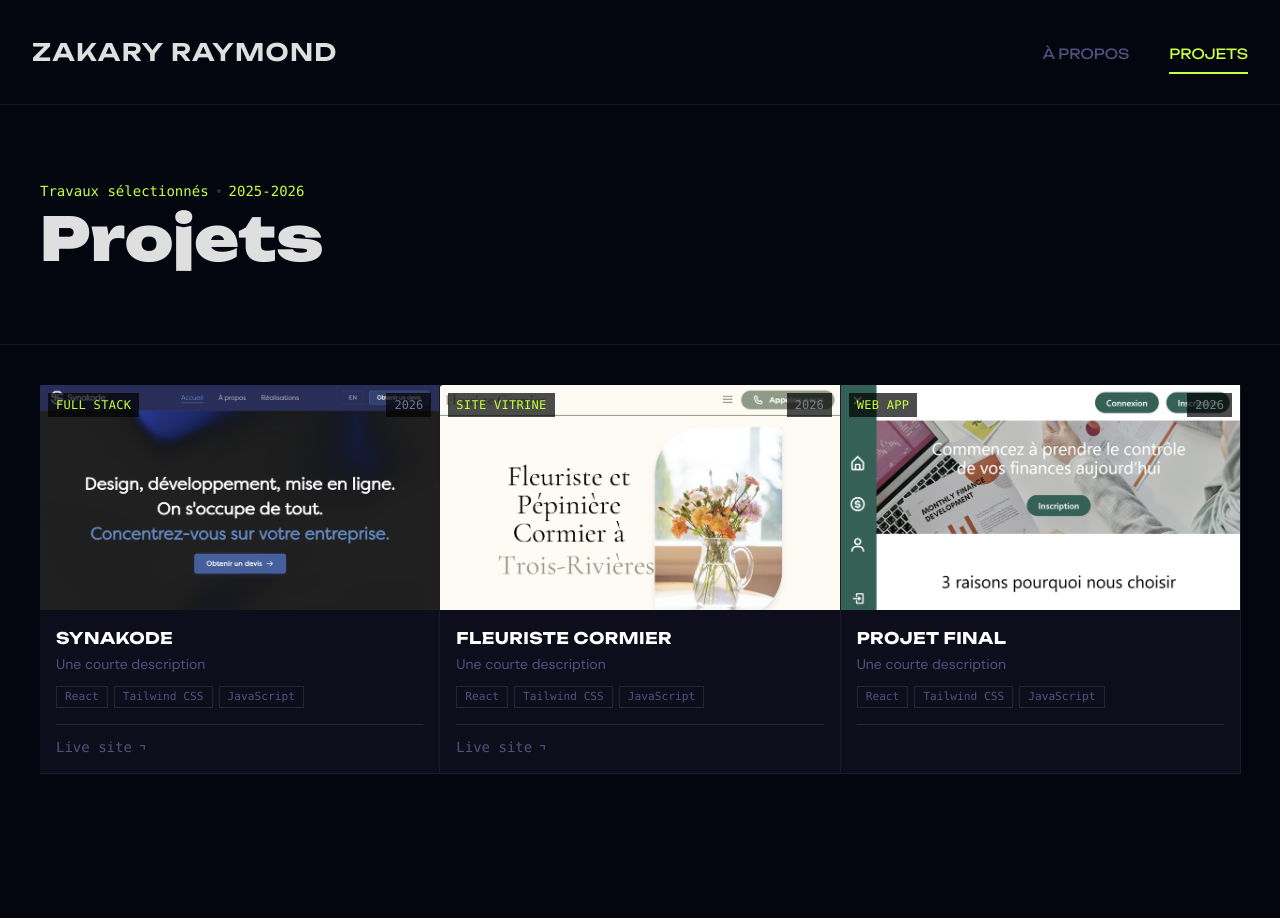
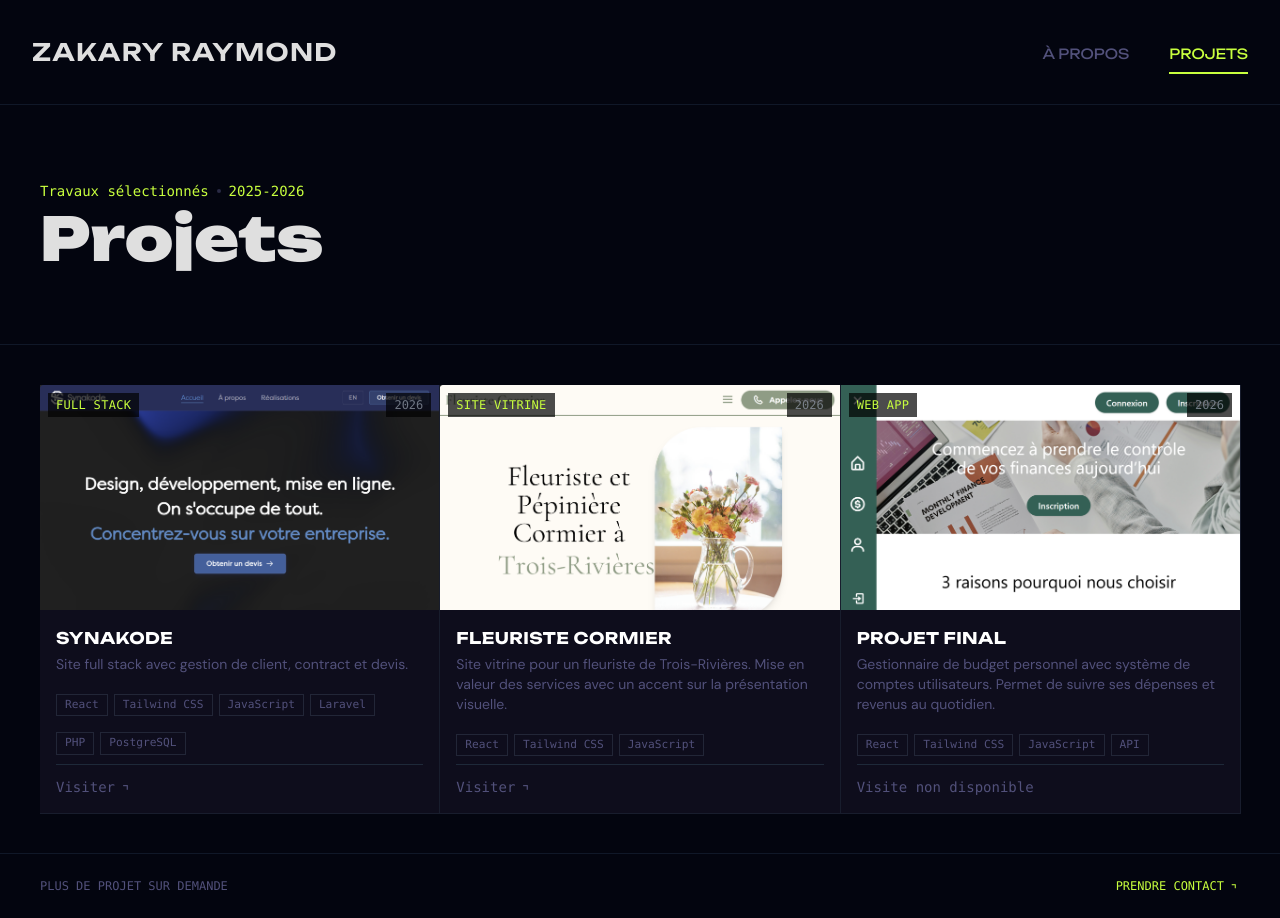
Before and after one commit to ZakaryRay/portfolio, a React (Vite) app in the folder portfolio/: page /projets in a window 1280 px wide. Before the commit the page ends 813 px from the top, so only its background shows below. Built offline with nearby package versions, Linux system fonts and the light colour scheme.

Commit message:
Small details left

```diff
--- /dev/null
+++ b/portfolio/src/assets/components_projets/Footer_projet.jsx
@@ -0,0 +1,45 @@
+import React from "react";
+import { motion } from "framer-motion";
+
+const container = {
+    hidden: { opacity: 0, y: 12 },
+    show: {
+        opacity: 1,
+        y: 0,
+        transition: { staggerChildren: 0.1, delayChildren: 0.1, duration: 0.5, ease: "easeOut" },
+    },
+};
+
+const item = {
+    hidden: { opacity: 0, y: 12 },
+    show: {
+        opacity: 1,
+        y: 0,
+        transition: { duration: 0.5, ease: "easeOut" },
+    },
+};
+
+const Footer_projet = () => {
+    return (
+        <motion.div
+            variants={container}
+            initial="hidden"
+            whileInView="show"
+            viewport={{ once: true, amount: 0.6 }}
+            className="uppercase font-mono text-xs flex justify-between px-10 py-6 ">
+            <motion.p variants={item} className="text-gray-purple">
+                Plus de projet sur demande
+            </motion.p>
+            <motion.a
+                variants={item}
+                href="mailto:zakary-raymond@live.fr"
+                whileHover={{ x: 3 }}
+                transition={{ type: "spring", stiffness: 400, damping: 20 }}
+                className="text-electric-green flex items-center gap-1">
+                Prendre contact <i className="bx bx-chevron-up rotate-45"></i>
+            </motion.a>
+        </motion.div>
+    );
+};
+
+export default Footer_projet;
--- a/portfolio/src/assets/components_projets/Hero_projet.jsx
+++ b/portfolio/src/assets/components_projets/Hero_projet.jsx
@@ -1,17 +1,56 @@
 import React from "react";
+import { motion } from "framer-motion";
+
+const container = {
+    hidden: { opacity: 0 },
+    show: {
+        opacity: 1,
+        transition: { staggerChildren: 0.15, delayChildren: 0.1 },
+    },
+};
+
+const item = {
+    hidden: { opacity: 0, y: 20 },
+    show: {
+        opacity: 1,
+        y: 0,
+        transition: { duration: 0.6, ease: "easeOut" },
+    },
+};
+
+const separator = {
+    hidden: { scaleX: 0, opacity: 0 },
+    show: {
+        scaleX: 1,
+        opacity: 1,
+        transition: { duration: 0.5, ease: "easeOut" },
+    },
+};
 
 const Hero_projet = () => {
     return (
-        <div className="relative h-40 md:h-60 p-10 border-b border-gray-900 overflow-hidden flex flex-col items-start justify-center space-y-2 transition-all">
-            <div className="font-mono text-sm text-electric-green flex space-x-2">
+        <motion.div
+            variants={container}
+            initial="hidden"
+            whileInView="show"
+            viewport={{ once: true, amount: 0.4 }}
+            className="relative h-40 md:h-60 p-10 border-b border-gray-900 overflow-hidden flex flex-col items-start justify-center space-y-2 transition-all">
+            <motion.div
+                variants={item}
+                className="font-mono text-sm text-electric-green flex space-x-2">
                 <p>Travaux sélectionnés</p>
-                <span className="w-1 h-1 bg-gray-purple/50 self-center rounded "></span>
+                <motion.span
+                    variants={separator}
+                    style={{ transformOrigin: "left" }}
+                    className="w-1 h-1 bg-gray-purple/50 self-center rounded "></motion.span>
                 <p>2025-2026</p>
-            </div>
-            <h2 className="text-6xl custom:text-7xl font-family-unbounded font-black transition-all">
+            </motion.div>
+            <motion.h2
+                variants={item}
+                className="text-6xl custom:text-7xl font-family-unbounded font-black transition-all">
                 Projets
-            </h2>
-        </div>
+            </motion.h2>
+        </motion.div>
     );
 };
 
--- a/portfolio/src/assets/components_projets/ProjectFrame.jsx
+++ b/portfolio/src/assets/components_projets/ProjectFrame.jsx
@@ -1,15 +1,40 @@
 import React from "react";
+import { motion } from "framer-motion";
+
+const container = {
+    hidden: {},
+    show: {
+        transition: { staggerChildren: 0.08 },
+    },
+};
+
+const card = {
+    hidden: { opacity: 0, y: 24 },
+    show: {
+        opacity: 1,
+        y: 0,
+        transition: { duration: 0.5, ease: "easeOut" },
+    },
+};
 
 const ProjectFrame = (props) => {
     const { projects } = props;
 
     return (
-        <div className="overflow-hidden p-10">
-            <div className="grid grid-cols-12 -mb-px -mr-px">
+        <div className="overflow-hidden p-10 custom-border">
+            <motion.div
+                variants={container}
+                initial="hidden"
+                whileInView="show"
+                viewport={{ once: true, amount: 0.15 }}
+                className="grid grid-cols-12 -mb-px -mr-px items-stretch">
                 {projects.map((project) => (
-                    <div
+                    <motion.div
                         key={project.id}
-                        className="col-span-12 md:col-span-6 lg:col-span-4 group bg-dark-purple border-b border-r border-gray-800/60">
+                        variants={card}
+                        whileHover={{ y: -4 }}
+                        transition={{ type: "spring", stiffness: 300, damping: 22 }}
+                        className="col-span-12 md:col-span-6 lg:col-span-4 group bg-dark-purple border-b border-r border-gray-800/60 flex flex-col">
                         {/* Vignette */}
                         <div className="relative aspect-video overflow-hidden bg-gray-800 font-mono">
                             <span className="absolute top-2 left-2 z-10 px-2 py-1 text-xs font-medium bg-black/70 text-electric-green uppercase tracking-wide">
@@ -20,10 +45,12 @@ const ProjectFrame = (props) => {
                             </span>
 
                             {project.img_url ? (
-                                <img
+                                <motion.img
                                     src={project.img_url}
                                     alt={project.name}
-                                    className="w-full h-full object-cover transition-transform duration-300 "
+                                    className="w-full h-full object-cover"
+                                    whileHover={{ scale: 1.06 }}
+                                    transition={{ duration: 0.4, ease: "easeOut" }}
                                 />
                             ) : (
                                 <div className="w-full h-full flex items-center justify-center text-gray-500 text-sm">
@@ -33,40 +60,53 @@ const ProjectFrame = (props) => {
                         </div>
 
                         {/* Contenu */}
-                        <div className="p-4 text-gray-purple">
+                        <div className="p-4 text-gray-purple flex flex-col flex-1">
                             <h2 className="text-white font-bold font-family-unbounded uppercase tracking-wide group-hover:text-electric-green transition-colors">
                                 {project.name}
                             </h2>
 
-                            <p className=" text-sm mt-1">{project.description}</p>
+                            <p className="text-sm mt-1">{project.description}</p>
 
                             {project.stacks && (
                                 <div className="flex flex-wrap space-x-1.5 mt-3">
-                                    {project.stacks.map((stack) => (
-                                        <span
+                                    {project.stacks.map((stack, i) => (
+                                        <motion.span
                                             key={stack}
-                                            className="text-[0.7rem]  border border-gray-700/50 font-mono px-2 py-0.5">
+                                            initial={{ opacity: 0, y: 6 }}
+                                            whileInView={{ opacity: 1, y: 0 }}
+                                            viewport={{ once: true }}
+                                            transition={{ delay: 0.05 * i, duration: 0.3 }}
+                                            className="text-[0.7rem]  border border-gray-700/50 font-mono px-2 my-2 py-0.5">
                                             {stack}
-                                        </span>
+                                        </motion.span>
                                     ))}
                                 </div>
                             )}
 
-                            <div className="flex gap-4 mt-4 pt-3 border-t border-gray-800 text-sm ">
-                                {project.url && (
-                                    <a
+                            <div className="flex gap-4 mt-auto pt-3 border-t border-gray-800 text-sm">
+                                {project.url ? (
+                                    <motion.a
                                         href={project.url}
                                         target="_blank"
                                         rel="noopener noreferrer"
+                                        whileHover={{ x: 3 }}
+                                        transition={{ type: "spring", stiffness: 400, damping: 20 }}
                                         className="flex items-center gap-1 font-mono hover:text-electric-green transition-colors">
-                                        Live site <i className="bx bx-chevron-up rotate-45"></i>
-                                    </a>
+                                        Visiter <i className="bx bx-chevron-up rotate-45"></i>
+                                    </motion.a>
+                                ) : (
+                                    <motion.p
+                                        whileHover={{ x: 3 }}
+                                        transition={{ type: "spring", stiffness: 400, damping: 20 }}
+                                        className="flex items-center gap-1 font-mono  transition-colors">
+                                        Visite non disponible
+                                    </motion.p>
                                 )}
                             </div>
                         </div>
-                    </div>
+                    </motion.div>
                 ))}
-            </div>
+            </motion.div>
         </div>
     );
 };
--- a/portfolio/src/assets/pages/Projets.jsx
+++ b/portfolio/src/assets/pages/Projets.jsx
@@ -1,7 +1,7 @@
 import React from "react";
-import Header from "../components_home/Header";
 import Hero_projet from "../components_projets/Hero_projet";
 import ProjectFrame from "../components_projets/ProjectFrame";
+import Footer_projet from "../components_projets/Footer_projet";
 
 const Projets = () => {
     const projects = [
@@ -10,8 +10,8 @@ const Projets = () => {
             name: "Synakode",
             year: "2026",
             type: "Full stack",
-            description: "Une courte description",
-            stacks: ["React", "Tailwind CSS", "JavaScript"],
+            description: "Site full stack avec gestion de client, contract et devis.",
+            stacks: ["React", "Tailwind CSS", "JavaScript", "Laravel", "PHP", "PostgreSQL"],
             img_url: "../img/synakode_bg.png",
             url: "https://synakode.com",
         },
@@ -20,7 +20,8 @@ const Projets = () => {
             name: "Fleuriste Cormier",
             year: "2026",
             type: "Site Vitrine",
-            description: "Une courte description",
+            description:
+                "Site vitrine pour un fleuriste de Trois-Rivières. Mise en valeur des services avec un accent sur la présentation visuelle.",
             stacks: ["React", "Tailwind CSS", "JavaScript"],
             img_url: "../img/fleuristeCormier_bg.png",
             url: "https://www.fleuristepepinierecormier.com",
@@ -30,8 +31,9 @@ const Projets = () => {
             name: "Projet final",
             year: "2026",
             type: "Web app",
-            description: "Une courte description",
-            stacks: ["React", "Tailwind CSS", "JavaScript"],
+            description:
+                "Gestionnaire de budget personnel avec système de comptes utilisateurs. Permet de suivre ses dépenses et revenus au quotidien.",
+            stacks: ["React", "Tailwind CSS", "JavaScript", "API"],
             img_url: "../img/projetfinal_bg.png",
         },
     ];
@@ -40,6 +42,7 @@ const Projets = () => {
         <>
             <Hero_projet />
             <ProjectFrame projects={projects} />
+            <Footer_projet />
         </>
     );
 };
```
